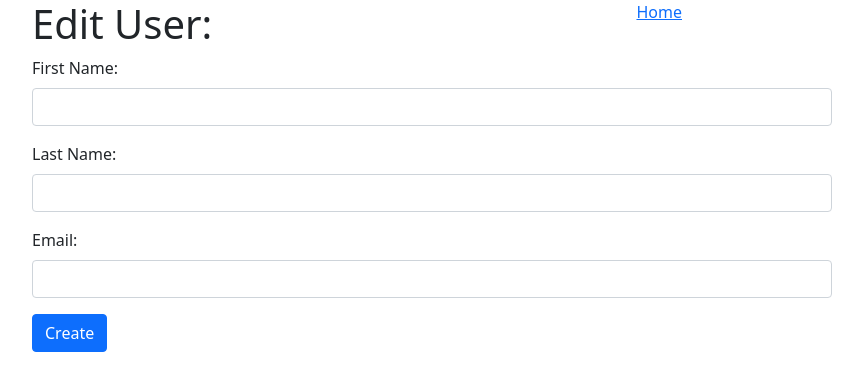
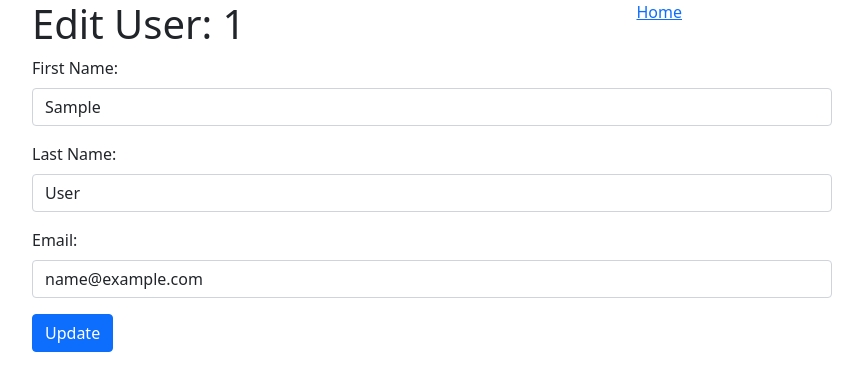
Before and after one commit to jrwalworth/users_cr, a Flask app: template app/templates/edit_user.html in a window 1280 px wide. Shown: the top 391 px of the page, without its empty margins (118-981 px from the left). Run offline with Flask 2, Linux system fonts and the light colour scheme; the template is opened without the code that fills it: most values are stand-ins (such as "Sample title", 1, 10 or a date in 2020).

Commit message:
Updated CRUD ops.

```diff
--- a/app/models/user.py
+++ b/app/models/user.py
@@ -34,7 +34,7 @@ class User:
 
     @classmethod
     def update(cls,data):
-        query = "UPDATE users SET first_name=%(fname)s, last_name=%(lname)s, email=%(email)s WHERE id=%(id)s;"
+        query = "UPDATE users SET first_name=%(fname)s, last_name=%(lname)s, email=%(email)s, updated_at=NOW() WHERE id=%(id)s;"
         return connectToMySQL(cls.db).query_db(query, data)
 
     @classmethod
--- a/app/templates/edit_user.html
+++ b/app/templates/edit_user.html
@@ -10,21 +10,21 @@
 </head>
 <body>
     <div class="f-header">
-        <h1>Edit User: </h1>
+        <h1>Edit User: {{e_user.id}}</h1>
         <div class="link">
-            <a href="/users">Home</a>
+            <a href="/">Home</a>
         </div>
     </div>
 
     <div class="f-main">
-        <form action="/users/<int:id>/edit>" method="POST">
+        <form action="/users/{{e_user.id}}/update" method="POST">
             <label class="form-label" for="fname">First Name:</label>
-            <input class="form-control mb-3" type="text" name="fname">
+            <input class="form-control mb-3" type="text" name="fname" value="{{e_user.first_name}}">
             <label class="form-label" for="lname">Last Name:</label>
-            <input class="form-control mb-3" type="text" name="lname">
+            <input class="form-control mb-3" type="text" name="lname" value="{{e_user.last_name}}">
             <label class="form-label" for="email" >Email:</label>
-            <input class="form-control mb-3" type="text" name="email">
-            <input class="btn btn-primary"type="submit" value="Create">
+            <input class="form-control mb-3" type="text" name="email" value="{{e_user.email}}">
+            <input class="btn btn-primary" type="submit" value="Update">
         </form>
     </div>
 
--- a/app/templates/show_user.html
+++ b/app/templates/show_user.html
@@ -11,13 +11,13 @@
 <body>
     <div class="f-header">
         <div class="card mt-5 ms-5">
-            <h5 class="card-header">{{one_user.first_name}} {{one_user.last_name}}</h5>
+            <h5 class="card-header">{{one_user.first_name}} {{one_user.last_name}} | ID: {{one_user.id}}</h5>
             <div class="card-body">
                 <h5 class="card-title">Email: {{one_user.email}}</h5>
                 <p class="card-text">Created At: {{one_user.created_at}}</p>
                 <p class="card-text">Updated At: {{one_user.updated_at}}</p>
-                <a href="#" class="btn btn-primary">Edit</a>
-                <a href="#" class="btn btn-danger">Delete</a>
+                <a href="/users/{{one_user.id}}/edit" class="btn btn-primary">Edit</a>
+                <a href="/users/{{one_user.id}}/delete" class="btn btn-danger">Delete</a>
             </div>
         </div>
         <div class="link">
```
Also changed, not shown: app/controllers/users.py (+14 -3 lines), README.md.
